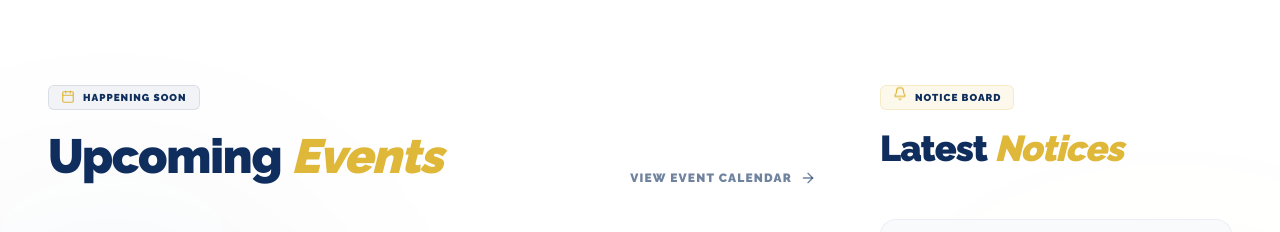
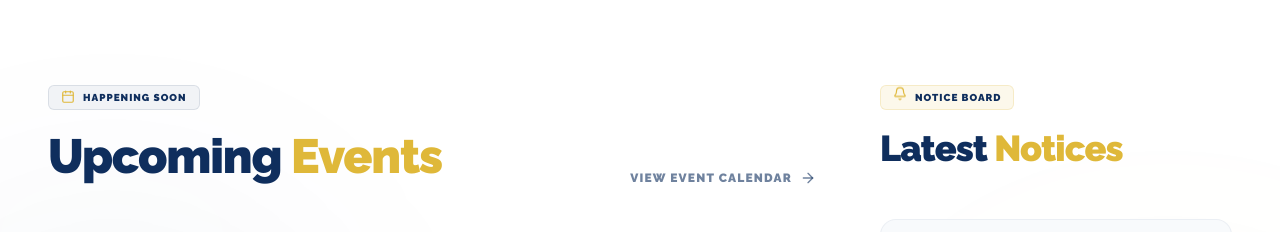
Before and after one commit to amdadislam01/smart-university-managment-system, a Next.js app: page / in a window 1280 px wide. Shown: the part 4200-4432 px from the top of the page. Built offline with nearby package versions, Linux system fonts and the light colour scheme.

Commit message:
MODIFIED components/ui/EventsAndNoticesSection.tsx: Remove italic styling from section headings

```diff
--- a/components/ui/EventsAndNoticesSection.tsx
+++ b/components/ui/EventsAndNoticesSection.tsx
@@ -127,7 +127,7 @@ export default function EventsAndNoticesSection() {
                   viewport={{ once: true }}
                   className="text-4xl lg:text-5xl font-black text-primary leading-tight tracking-tight"
                 >
-                  Upcoming <span className="text-secondary italic">Events</span>
+                  Upcoming <span className="text-secondary  ">Events</span>
                 </motion.h2>
               </div>
               <motion.button
@@ -230,7 +230,7 @@ export default function EventsAndNoticesSection() {
                 viewport={{ once: true }}
                 className="text-4xl font-black text-primary leading-tight tracking-tight"
               >
-                Latest <span className="text-secondary italic">Notices</span>
+                Latest <span className="text-secondary  ">Notices</span>
               </motion.h2>
             </div>
 
```
